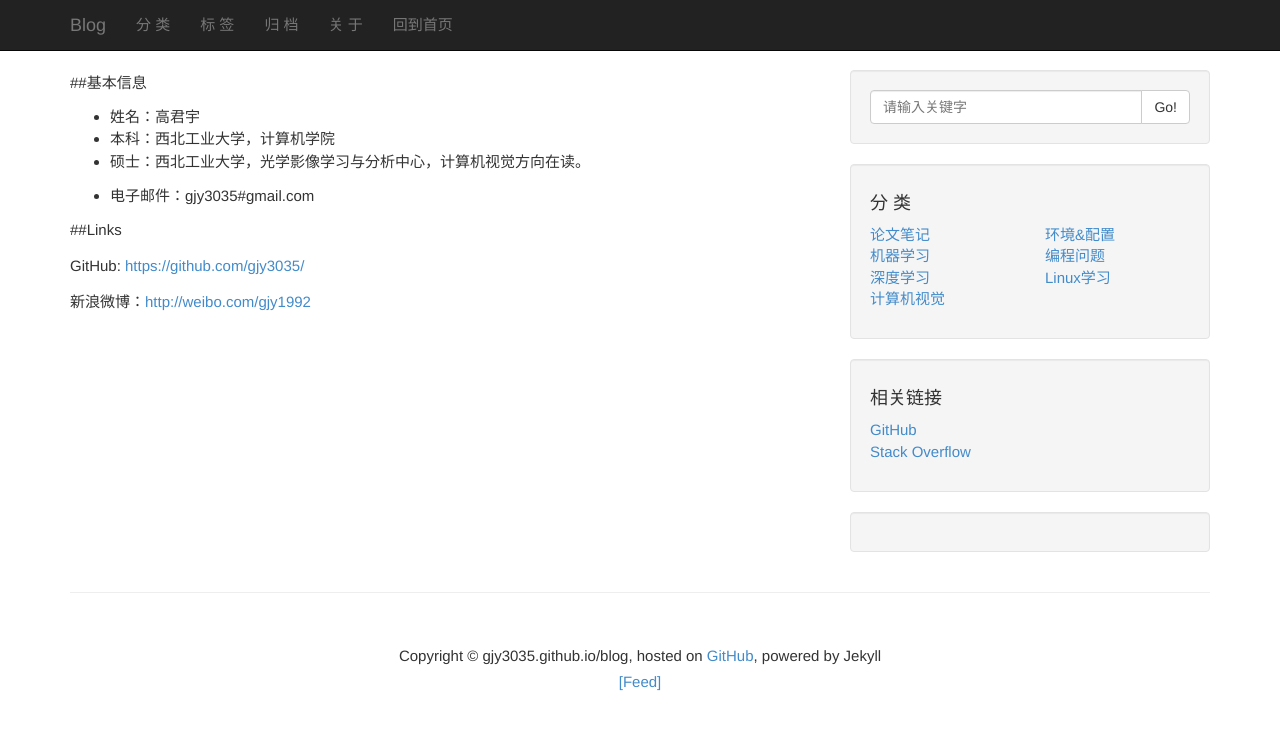
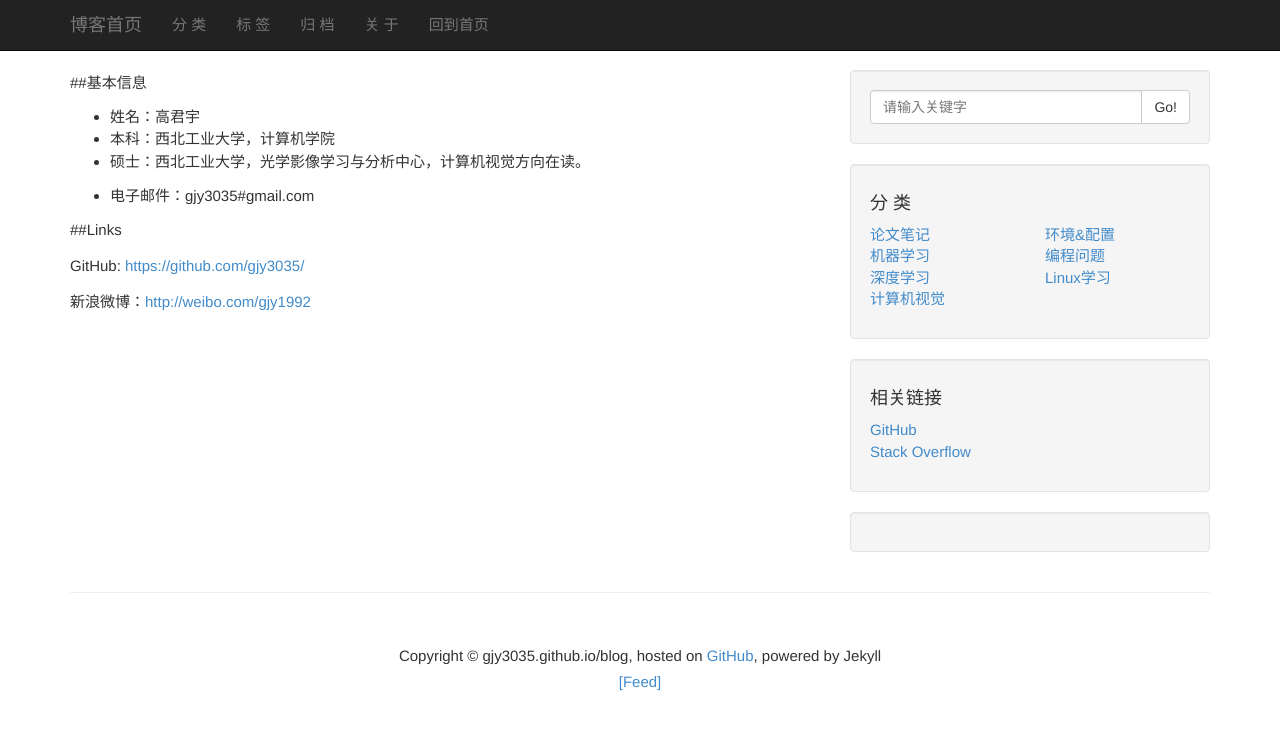
Before and after one commit to gjy3035/gjy3035.github.io, a Jekyll site: the page built from about.md, in a window 1280 px wide. Shown: the top 730 px of the page. Built offline with Jekyll 4.4.1, drawn with Linux system fonts in a browser that asks for light colours; comment, search, counter and statistics services are not loaded.

Commit message:
new links

```diff
--- a/_config.yml
+++ b/_config.yml
@@ -7,11 +7,11 @@ safe: true
 auto: false
 
 paginate: 5
-paginate_path: "blog/page:num"
+paginate_path: "blog/age:num"
 
 # presonal config
 domain: gjy3035.github.io/blog
-title: Blog
+title: Junyu Gao's Blog
 description: Computer Vision, Deep Learning...
 author: Henry Gao
 email: gjy3035#gmail.com
--- a/_layouts/default.html
+++ b/_layouts/default.html
@@ -49,7 +49,7 @@
             </span>
           </button>
           <a class="navbar-brand" href="blog/index.html">
-            {{ site.title }}
+            博客首页
           </a>
         </div>
         <!-- Collect the nav links, forms, and other content for toggling -->
--- a/index.html
+++ b/index.html
@@ -97,6 +97,7 @@
                                 <li class="js_nav-item nav-item"><a class="nav-item-child nav-item-hover" href="#activities">Activities</a></li>
                                 <!--<li class="js_nav-item nav-item"><a class="nav-item-child nav-item-hover" href="#gallery">Gallery</a></li>-->
                                 <li class="js_nav-item nav-item"><a class="nav-item-child nav-item-hover" href="#contact">Contact</a></li>
+                                <li class="js_nav-item nav-item"><a class="nav-item-child nav-item-hover" href="/blog/index.html">Blog(中文)</a></li>
                             </ul>
                         </div>
                     </div>
```
